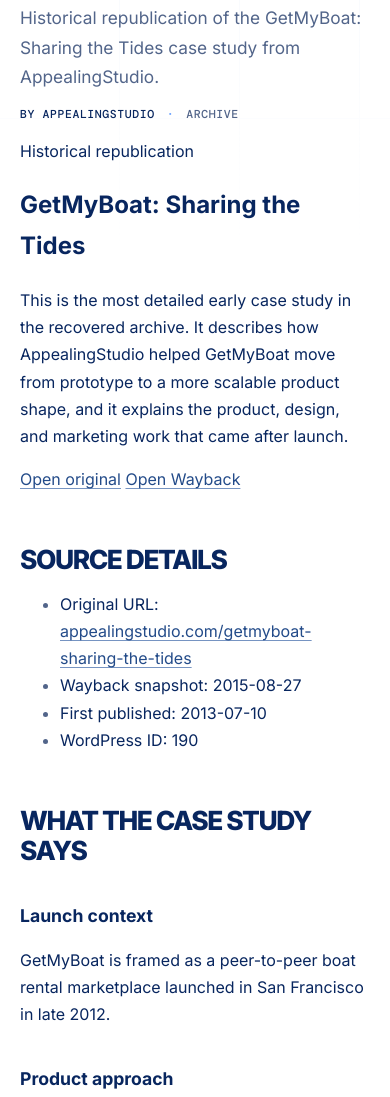
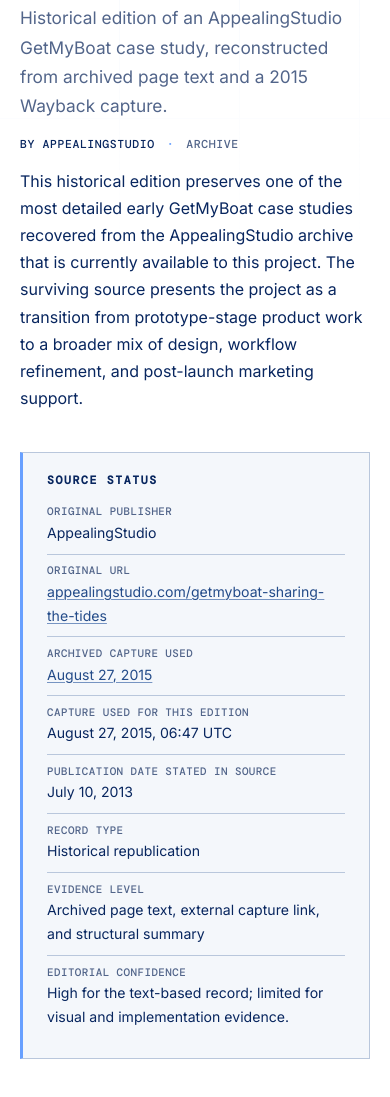
Before and after one commit to kieferwaight/kieferwaight.com, an Astro site: page /archive/getmyboat-sharing-the-tides in a window 390 px wide. Shown: the part 242-1339 px from the top of the page. Built offline with nearby package versions, Linux system fonts and the light colour scheme; Astro itself is replaced by a stand-in of ours.

Commit message:
Enhance ArticleFooter and ContentPage components to support archive navigation; update styles for archive source panel and improve layout for clarity

```diff
--- a/src/components/ArticleFooter.astro
+++ b/src/components/ArticleFooter.astro
@@ -1,6 +1,7 @@
 ---
 const { kind = 'writing', entryId = '' } = Astro.props;
 const isCaseStudy = kind === 'case-studies';
+const isArchive = kind === 'archive';
 const relatedCaseStudies = entryId.startsWith('industrial-telemetry/')
   ? [['/case-studies/uta-website-transformation/', 'UTA Website Transformation']]
   : [['/case-studies/industrial-telemetry/', 'Industrial Telemetry ML System']];
@@ -32,5 +33,5 @@
       {relatedCaseStudies.map(([href, label]) => <li><a href={href}>{label}</a></li>)}
     </ul>
   </div>
-  <a class="article-footer-back" href={isCaseStudy ? '/case-studies/' : '/writing/'}>Back to {isCaseStudy ? 'case studies' : 'writing index'}</a>
+  <a class="article-footer-back" href={isCaseStudy ? '/case-studies/' : isArchive ? '/archive/' : '/writing/'}>Back to {isCaseStudy ? 'case studies' : isArchive ? 'archive' : 'writing index'}</a>
 </footer>
--- a/src/components/ContentPage.astro
+++ b/src/components/ContentPage.astro
@@ -15,5 +15,5 @@
 <SiteLayout title={entry.data.title} description={entry.data.description ?? entry.data.title} type={entry.data.schema_type === 'BlogPosting' || entry.data.schema_type === 'TechArticle' ? 'article' : 'website'} published={entry.data.date_published} image={entry.data.og_image}>
   <header class:list={["page-intro", { "article-header": isArticle }]}><span class="eyebrow">{section || 'Field notes'}</span><h1>{displayTitle}</h1><p>{entry.data.description}</p>{isArticle && <div class="article-meta"><span class="author">By {entry.data.author_name || 'Kiefer Waight'}</span>{formattedDate && <span>{formattedDate}</span>}<span>{section || 'Field notes'}</span></div>}</header>
   <article class:list={["content-shell", { "index-content": isIndex, "telemetry-deep-dive": isTelemetryDeepDive, "resume-content": isResume, "local-first-ai-content": isLocalFirstAi }]}><Content /></article>
-  {['Writing', 'Case studies'].includes(section) && !isIndex && <ArticleFooter kind={section === 'Case studies' ? 'case-studies' : 'writing'} entryId={entry.id} />}
+  {['Writing', 'Case studies', 'Archive'].includes(section) && !isIndex && <ArticleFooter kind={section === 'Case studies' ? 'case-studies' : section === 'Archive' ? 'archive' : 'writing'} entryId={entry.id} />}
 </SiteLayout>
--- a/src/content/archive/getmyboat-sharing-the-tides.md
+++ b/src/content/archive/getmyboat-sharing-the-tides.md
@@ -1,6 +1,6 @@
 ---
 title: "GetMyBoat: Sharing the Tides | Historical Republication"
-description: "Historical republication of the GetMyBoat: Sharing the Tides case study from AppealingStudio."
+description: "Historical edition of an AppealingStudio GetMyBoat case study, reconstructed from archived page text and a 2015 Wayback capture."
 canonical: "https://kieferwaight.com/archive/getmyboat-sharing-the-tides/"
 og_title: "GetMyBoat: Sharing the Tides"
 og_description: "Historical republication of an AppealingStudio GetMyBoat case study."
@@ -13,22 +13,27 @@
 source_url: "http://appealingstudio.com/getmyboat-sharing-the-tides/"
 wayback_url: "https://web.archive.org/web/20150827064735/http://appealingstudio.com/getmyboat-sharing-the-tides/"
 ---
-Historical republication
+This historical edition preserves one of the most detailed early GetMyBoat case studies recovered from the AppealingStudio archive that is currently available to this project. The surviving source presents the project as a transition from prototype-stage product work to a broader mix of design, workflow refinement, and post-launch marketing support.
 
-# GetMyBoat: Sharing the Tides
+<section class="archive-source-panel" aria-labelledby="source-status-heading">
+	<h2 id="source-status-heading">Source status</h2>
+	<dl>
+		<div><dt>Original publisher</dt><dd>AppealingStudio</dd></div>
+		<div><dt>Original URL</dt><dd><a href="http://appealingstudio.com/getmyboat-sharing-the-tides/">appealingstudio.com/getmyboat-sharing-the-tides</a></dd></div>
+		<div><dt>Archived capture used</dt><dd><a href="https://web.archive.org/web/20150827064735/http://appealingstudio.com/getmyboat-sharing-the-tides/">August 27, 2015</a></dd></div>
+		<div><dt>Capture used for this edition</dt><dd>August 27, 2015, 06:47 UTC</dd></div>
+		<div><dt>Publication date stated in source</dt><dd>July 10, 2013</dd></div>
+		<div><dt>Record type</dt><dd>Historical republication</dd></div>
+		<div><dt>Evidence level</dt><dd>Archived page text, external capture link, and structural summary</dd></div>
+		<div><dt>Editorial confidence</dt><dd>High for the text-based record; limited for visual and implementation evidence.</dd></div>
+	</dl>
+</section>
 
-This is the most detailed early case study in the recovered archive. It describes how AppealingStudio helped GetMyBoat move from prototype to a more scalable product shape, and it explains the product, design, and marketing work that came after launch.
+## Why this record matters
 
-[Open original](http://appealingstudio.com/getmyboat-sharing-the-tides/) [Open Wayback](https://web.archive.org/web/20150827064735/http://appealingstudio.com/getmyboat-sharing-the-tides/)
+This entry is one of the clearest surviving examples of early-stage product positioning in the recovered AppealingStudio material. It links interface work, architecture choices, and post-launch marketing support in a way that shows the studio's role extending beyond a narrow design handoff.
 
-## Source details
-
-- Original URL: appealingstudio.com/getmyboat-sharing-the-tides
-- Wayback snapshot: 2015-08-27
-- First published: 2013-07-10
-- WordPress ID: 190
-
-## What the case study says
+## Claims in the archived source
 
 ### Launch context
 
@@ -36,13 +41,13 @@
 
 ### Product approach
 
-The team built the prototype with scale in mind and used MVC architecture so the product could evolve as feedback arrived.
+The archived source describes a prototype designed for iteration, using an MVC architecture as the product evolved through feedback.
 
 ### After launch
 
 Once beta traction arrived, the work shifted toward SEO, content, publishing, and broader marketing support.
 
-## Original structure of the post
+## Recovered structure
 
 ### Background
 
@@ -60,16 +65,22 @@
 
 It describes a redesign, a tighter workflow, and third-party integrations that improved the launch experience.
 
-### Post launch
+### Post-launch
 
 It moves into longevity, SEO, content, publishing, and online marketing.
 
-## Source of record
+## Visual record
 
-### Original URL
+**Visual record unavailable**
 
-[appealingstudio.com/getmyboat-sharing-the-tides](http://appealingstudio.com/getmyboat-sharing-the-tides/)
+No verified screenshot or other visual capture is currently attached to this edition. If a source-grounded image is recovered, it will be added with its original asset URL, capture URL, and date. Until then, this record preserves text and structure only.
 
-### Wayback snapshot
+## Editorial note
 
-[2015-08-27 snapshot](https://web.archive.org/web/20150827064735/http://appealingstudio.com/getmyboat-sharing-the-tides/)
+This page preserves the source's public claims and broad structure while normalizing headings, links, and punctuation for the current archive. The summaries above are evidence-backed readings of the archived text, not independent verification of every technical or business claim. Missing media, implementation details, and private project context are omitted rather than inferred.
+
+## Archival sources
+
+[Original URL](http://appealingstudio.com/getmyboat-sharing-the-tides/)
+
+[2015-08-27 archived capture](https://web.archive.org/web/20150827064735/http://appealingstudio.com/getmyboat-sharing-the-tides/)
--- a/src/content/archive/getmyboat-timeline.md
+++ b/src/content/archive/getmyboat-timeline.md
@@ -14,13 +14,9 @@
 date_published: "2026-08-31"
 date_modified: "2026-08-31"
 ---
-GetMyBoat record
-
 # A timeline for the public history around GetMyBoat.
 
 This page turns the recovered archive into a chronological record. It is meant to show how the public story evolved: early studio work, launch-era coverage, mainstream press, and the later retrospective material that helps establish the shape of the work.
-
-[Open archive](/archive/) [Open case studies](/case-studies/)
 
 ## What this timeline shows
 
--- a/src/pages/archive/getmyboat-timeline/index.astro
+++ b/src/pages/archive/getmyboat-timeline/index.astro
@@ -2,6 +2,7 @@
 import { getCollection, getEntry, render } from 'astro:content';
 import SiteLayout from '../../../layouts/SiteLayout.astro';
 import Timeline from '../../../components/Timeline.astro';
+import ArticleFooter from '../../../components/ArticleFooter.astro';
 const entry = await getEntry('archive', 'getmyboat-timeline');
 const { Content } = await render(entry);
 const items = await getCollection('timeline');
@@ -10,4 +11,5 @@
 <SiteLayout title={entry.data.title} description={entry.data.description} type="article" image={entry.data.og_image}>
   <header class="page-intro article-header"><span class="eyebrow">Public record</span><h1>{displayTitle}</h1><p>{entry.data.description}</p><div class="article-meta"><span class="author">By {entry.data.author_name || 'Kiefer Waight'}</span><span>{new Intl.DateTimeFormat('en-US', { month: 'short', year: 'numeric' }).format(entry.data.date_published)}</span><span>Archive</span></div></header>
   <article class="content-shell timeline-page"><Content /><section aria-labelledby="structured-timeline"><h2 id="structured-timeline"><span class="section-number">01</span> Structured timeline</h2><Timeline items={items} /></section></article>
+  <ArticleFooter kind="archive" entryId={entry.id} />
 </SiteLayout>
--- a/src/styles/global.css
+++ b/src/styles/global.css
@@ -532,6 +532,59 @@
     text-decoration: none;
 }
 
+.archive-source-panel {
+    max-width: 820px;
+    margin: 2.5rem 0;
+    padding: 1.25rem 1.5rem;
+    border: 1px solid var(--rule-subtle);
+    border-left: 3px solid var(--accent);
+    background: #f4f7fb;
+}
+
+.archive-source-panel h2 {
+    margin: 0 0 1rem;
+    font: 700 .72rem 'DM Mono', monospace;
+    letter-spacing: .14em;
+    text-transform: uppercase;
+}
+
+.archive-source-panel dl {
+    margin: 0;
+    font-size: .88rem;
+}
+
+.archive-source-panel dl>div {
+    display: grid;
+    grid-template-columns: minmax(170px, .42fr) 1fr;
+    gap: 1.25rem;
+    padding: .55rem 0;
+    border-top: 1px solid var(--rule-subtle);
+}
+
+.archive-source-panel dl>div:first-child {
+    padding-top: 0;
+    border-top: 0;
+}
+
+.archive-source-panel dt {
+    color: var(--muted);
+    font: 500 .68rem 'DM Mono', monospace;
+    letter-spacing: .04em;
+    text-transform: uppercase;
+}
+
+.archive-source-panel dd {
+    margin: 0;
+}
+
+.archive-source-panel a {
+    overflow-wrap: anywhere;
+}
+
+[data-theme="dark"] .archive-source-panel {
+    background: #111827;
+}
+
 .content-shell li::marker {
     color: var(--muted);
 }
@@ -987,6 +1040,26 @@
         display: block;
     }
 
+    .archive-source-panel dl {
+        display: block;
+    }
+
+    .archive-source-panel dl>div {
+        display: block;
+    }
+
+    .archive-source-panel dt {
+        margin-top: .8rem;
+    }
+
+    .archive-source-panel dt:first-child {
+        margin-top: 0;
+    }
+
+    .archive-source-panel dd {
+        margin-top: .15rem;
+    }
+
     .proof-strip a,
     .proof-strip a+a,
     .proof-strip a:last-child {
```
